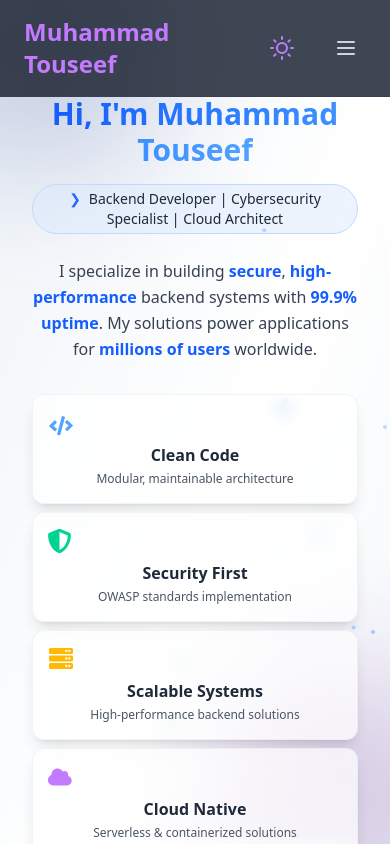
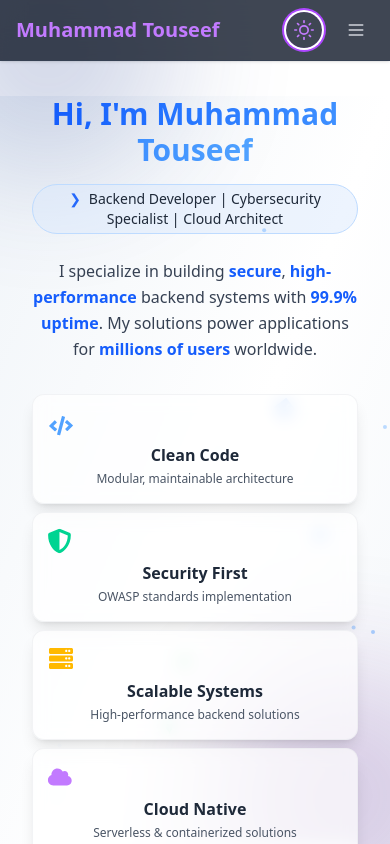
Before and after one commit to M-Touseef/my-portfolio, a React (Vite) app: page / in a window 390 px wide. Both pictures are taken after a click on the button 282 px from the left and 48 px from the top of the page. Shown: the top 844 px of the page. Built offline with nearby package versions, Linux system fonts and the light colour scheme.

Commit message:
Header Section Padding for Mobile View

```diff
--- a/src/components/Navbar.jsx
+++ b/src/components/Navbar.jsx
@@ -1,4 +1,4 @@
-import React, { useState, useEffect } from "react";
+import React, { useState, useEffect, useCallback } from "react";
 import { Link } from "react-scroll";
 import { HiOutlineMenu, HiOutlineX } from "react-icons/hi";
 import { motion, AnimatePresence } from "framer-motion";
@@ -6,36 +6,75 @@ import { FiDownload } from "react-icons/fi";
 import { useTheme } from "../context/ThemeContext";
 import { FiSun, FiMoon } from "react-icons/fi";
 
-const Navbar = () => {
+const Navbar = React.memo(() => {
   const { isDark, toggleTheme } = useTheme();
   const [navOpen, setNavOpen] = useState(false);
   const [scrolled, setScrolled] = useState(false);
   const [activeLink, setActiveLink] = useState("home");
 
-  const toggleNav = () => setNavOpen(!navOpen);
+  const toggleNav = useCallback(() => setNavOpen(prev => !prev), []);
+  const closeNav = useCallback(() => setNavOpen(false), []);
 
   const links = [
     { name: "Home", to: "home" },
-    { name: "Experience", to: "experience" },
     { name: "Skills", to: "skills" },
     { name: "Projects", to: "projects" },
     { name: "Contact", to: "contact" },
   ];
 
   useEffect(() => {
-    const handleScroll = () => setScrolled(window.scrollY > 50);
-    window.addEventListener('scroll', handleScroll);
-    return () => window.removeEventListener('scroll', handleScroll);
+    const handleScroll = () => {
+      setScrolled(window.scrollY > 50);
+    };
+
+    // Throttle scroll events for better performance
+    const throttledScroll = () => {
+      let ticking = false;
+      return () => {
+        if (!ticking) {
+          window.requestAnimationFrame(() => {
+            handleScroll();
+            ticking = false;
+          });
+          ticking = true;
+        }
+      };
+    };
+
+    const scrollHandler = throttledScroll();
+    window.addEventListener('scroll', scrollHandler, { passive: true });
+    return () => window.removeEventListener('scroll', scrollHandler);
   }, []);
 
-  const handleSetActive = (to) => setActiveLink(to);
+  const handleSetActive = useCallback((to) => setActiveLink(to), []);
 
   const navVariants = {
     initial: { y: -50, opacity: 0 },
-    animate: { y: 0, opacity: 1, transition: { type: 'spring', stiffness: 120, damping: 15 } }
+    animate: {
+      y: 0,
+      opacity: 1,
+      transition: {
+        type: 'spring',
+        stiffness: 120,
+        damping: 15
+      }
+    }
   };
 
-  const linkHover = { scale: 1.1, color: isDark ? '#a78bfa' : '#9333EA' };
+  const linkHover = {
+    scale: 1.1,
+    color: isDark ? '#a78bfa' : '#9333EA',
+    transition: { type: 'spring', stiffness: 400, damping: 10 }
+  };
+
+  const mobileLinkVariants = {
+    initial: { x: -20, opacity: 0 },
+    animate: (i) => ({
+      x: 0,
+      opacity: 1,
+      transition: { delay: i * 0.05 }
+    })
+  };
 
   return (
     <motion.nav
@@ -46,50 +85,71 @@ const Navbar = () => {
         isDark
           ? 'bg-gray-900/80 border-gray-700'
           : 'bg-white/80 border-gray-200'
-      } border-b ${scrolled ? 'shadow-xl' : ''}`}
+      } border-b ${scrolled ? 'shadow-lg' : 'shadow-sm'}`}
+      aria-label="Main navigation"
     >
-      <div className="max-w-7xl mx-auto px-6 py-4 flex justify-between items-center">
+      <div className="max-w-7xl mx-auto px-4 sm:px-6 py-3 flex justify-between items-center">
 
-        {/* Logo */}
-        <motion.div whileHover={{ scale: 1.1 }} whileTap={{ scale: 0.95 }}>
-          <Link to="home" smooth duration={500} offset={-120} onClick={() => handleSetActive('home')}
-            className={`text-2xl font-extrabold ${
+        {/* Logo - Reduced padding on mobile */}
+        <motion.div
+          whileHover={{ scale: 1.05 }}
+          whileTap={{ scale: 0.95 }}
+          transition={{ type: 'spring', stiffness: 400 }}
+        >
+          <Link
+            to="home"
+            smooth
+            duration={500}
+            offset={-100}
+            onClick={() => {
+              handleSetActive('home');
+              closeNav();
+            }}
+            className={`text-xl md:text-2xl font-extrabold ${
               isDark ? 'text-purple-400' : 'text-indigo-600'
-            } cursor-pointer`}>
+            } cursor-pointer`}
+            aria-label="Navigate to home section"
+          >
             Muhammad Touseef
           </Link>
         </motion.div>
 
-        <div className="flex items-center gap-6">
+        <div className="flex items-center gap-4 md:gap-6">
           {/* Theme Toggle */}
           <motion.button
             onClick={toggleTheme}
             whileHover={{ scale: 1.1 }}
             whileTap={{ scale: 0.9 }}
-            className="p-2 rounded-full"
-            aria-label="Toggle theme"
+            className="p-2 rounded-full focus:outline-none focus:ring-2 focus:ring-offset-2 focus:ring-purple-500"
+            aria-label={`Switch to ${isDark ? 'light' : 'dark'} mode`}
+            transition={{ type: 'spring', stiffness: 500 }}
           >
             {isDark ? (
-              <FiSun className="w-6 h-6 text-purple-400" />
+              <FiSun className="w-5 h-5 md:w-6 md:h-6 text-purple-400" />
             ) : (
-              <FiMoon className="w-6 h-6 text-indigo-600" />
+              <FiMoon className="w-5 h-5 md:w-6 md:h-6 text-indigo-600" />
             )}
           </motion.button>
 
           {/* Desktop Links */}
-          <div className="hidden md:flex items-center space-x-8">
+          <div className="hidden md:flex items-center space-x-6">
             {links.map(link => (
-              <motion.div key={link.to} whileHover={linkHover} transition={{ type: 'spring' }}>
+              <motion.div
+                key={link.to}
+                whileHover={linkHover}
+                whileTap={{ scale: 0.95 }}
+              >
                 <Link
                   to={link.to}
                   smooth
                   duration={500}
-                  offset={-100}
+                  offset={-80}
                   spy
                   onSetActive={() => handleSetActive(link.to)}
                   className={`relative ${
                     isDark ? 'text-gray-300' : 'text-gray-700'
-                  } font-medium pb-1 ${activeLink === link.to ? (isDark ? 'text-purple-400' : 'text-indigo-600') : ''}`}
+                  } font-medium pb-1 px-1 ${activeLink === link.to ? (isDark ? 'text-purple-400' : 'text-indigo-600') : ''}`}
+                  aria-label={`Navigate to ${link.name} section`}
                 >
                   {link.name}
                   <motion.span
@@ -98,7 +158,7 @@ const Navbar = () => {
                     style={{ backgroundColor: isDark ? '#a78bfa' : '#9333EA' }}
                     initial={false}
                     animate={{ width: activeLink === link.to ? '100%' : '0%' }}
-                    transition={{ duration: 0.3 }}
+                    transition={{ duration: 0.3, type: 'spring' }}
                   />
                 </Link>
               </motion.div>
@@ -108,65 +168,95 @@ const Navbar = () => {
             <motion.a
               href="/resume.pdf"
               download
-              whileHover={{ scale: 1.05, boxShadow: isDark ? '0 0 8px rgba(167,139,250,0.5)' : '0 0 8px rgba(30,64,175,0.5)' }}
+              whileHover={{
+                scale: 1.05,
+                boxShadow: isDark ? '0 0 8px rgba(167,139,250,0.5)' : '0 0 8px rgba(30,64,175,0.5)'
+              }}
               whileTap={{ scale: 0.95 }}
               className={`flex items-center gap-2 px-4 py-2 ${
                 isDark
                   ? 'bg-purple-600 hover:bg-purple-700 text-white'
                   : 'bg-indigo-600 hover:bg-indigo-700 text-white'
-              } rounded-lg transition-colors`}
+              } rounded-lg transition-colors focus:outline-none focus:ring-2 focus:ring-offset-2 ${
+                isDark ? 'focus:ring-purple-500' : 'focus:ring-indigo-500'
+              }`}
+              aria-label="Download resume"
+              transition={{ type: 'spring', stiffness: 400 }}
             >
-              <FiDownload className="w-5 h-5" /> Resume
+              <FiDownload className="w-4 h-4 md:w-5 md:h-5" />
+              <span className="hidden sm:inline">Resume</span>
             </motion.a>
           </div>
 
-          {/* Mobile Menu */}
+          {/* Mobile Menu Button */}
           <motion.button
             onClick={toggleNav}
-            whileHover={{ scale: 1.2 }}
+            whileHover={{ scale: 1.1 }}
             whileTap={{ scale: 0.9 }}
-            className="md:hidden p-2"
-            aria-label="Toggle menu"
+            className="md:hidden p-2 focus:outline-none focus:ring-2 focus:ring-offset-2 focus:ring-purple-500 rounded-full"
+            aria-label="Toggle navigation menu"
+            aria-expanded={navOpen}
+            transition={{ type: 'spring', stiffness: 500 }}
           >
             {navOpen ? (
-              <HiOutlineX className={`w-6 h-6 ${isDark ? 'text-gray-300' : 'text-gray-600'}`} />
+              <HiOutlineX className={`w-5 h-5 ${isDark ? 'text-gray-300' : 'text-gray-600'}`} />
             ) : (
-              <HiOutlineMenu className={`w-6 h-6 ${isDark ? 'text-gray-300' : 'text-gray-600'}`} />
+              <HiOutlineMenu className={`w-5 h-5 ${isDark ? 'text-gray-300' : 'text-gray-600'}`} />
             )}
           </motion.button>
         </div>
       </div>
 
-      {/* Mobile Drawer */}
+      {/* Mobile Drawer - Made more compact */}
       <AnimatePresence>
         {navOpen && (
           <motion.div
             initial={{ height: 0, opacity: 0 }}
-            animate={{ height: 'auto', opacity: 1, transition: { duration: 0.3 } }}
-            exit={{ height: 0, opacity: 0, transition: { duration: 0.2 } }}
-            className={`md:hidden backdrop-blur-sm ${
-              isDark ? 'bg-gray-900/90' : 'bg-white/90'
+            animate={{
+              height: 'auto',
+              opacity: 1,
+              transition: {
+                duration: 0.3,
+                ease: [0.04, 0.62, 0.23, 0.98]
+              }
+            }}
+            exit={{
+              height: 0,
+              opacity: 0,
+              transition: {
+                duration: 0.2,
+                ease: [0.04, 0.62, 0.23, 0.98]
+              }
+            }}
+            className={`md:hidden backdrop-blur-sm overflow-hidden ${
+              isDark ? 'bg-gray-900/95' : 'bg-white/95'
             }`}
           >
-            <div className="flex flex-col px-4 pt-4 pb-6 space-y-3">
+            <div className="flex flex-col px-4 pt-2 pb-4 space-y-2">
               {links.map((link, idx) => (
                 <motion.div
                   key={link.to}
-                  initial={{ x: -20, opacity: 0 }}
-                  animate={{ x: 0, opacity: 1, transition: { delay: idx * 0.05 } }}
+                  custom={idx}
+                  variants={mobileLinkVariants}
+                  initial="initial"
+                  animate="animate"
                 >
                   <Link
                     to={link.to}
                     smooth
                     duration={500}
-                    offset={-100}
+                    offset={-80}
                     spy
-                    onClick={() => { setNavOpen(false); handleSetActive(link.to); }}
-                    className={`block text-lg font-medium ${
+                    onClick={() => {
+                      closeNav();
+                      handleSetActive(link.to);
+                    }}
+                    className={`block py-2 text-base font-medium ${
                       activeLink === link.to
                         ? (isDark ? 'text-purple-400' : 'text-indigo-600')
                         : (isDark ? 'text-gray-300' : 'text-gray-700')
-                    }`}
+                    } focus:outline-none focus:ring-2 focus:ring-purple-500 focus:rounded-md px-2`}
+                    aria-label={`Navigate to ${link.name} section`}
                   >
                     {link.name}
                   </Link>
@@ -176,16 +266,21 @@ const Navbar = () => {
               <motion.a
                 href="/resume.pdf"
                 download
-                initial={{ x: -20, opacity: 0 }}
-                animate={{ x: 0, opacity: 1, transition: { delay: links.length * 0.05 } }}
-                className={`mt-2 flex items-center gap-2 text-lg font-medium px-4 py-2 rounded-lg ${
+                custom={links.length}
+                variants={mobileLinkVariants}
+                initial="initial"
+                animate="animate"
+                className={`mt-1 flex items-center justify-center gap-2 text-base font-medium px-4 py-2 rounded-lg ${
                   isDark
                     ? 'bg-purple-600 hover:bg-purple-700 text-white'
                     : 'bg-indigo-600 hover:bg-indigo-700 text-white'
+                } focus:outline-none focus:ring-2 focus:ring-offset-2 ${
+                  isDark ? 'focus:ring-purple-500' : 'focus:ring-indigo-500'
                 }`}
-                onClick={() => setNavOpen(false)}
+                onClick={closeNav}
+                aria-label="Download resume"
               >
-                <FiDownload className="w-5 h-5" /> Download Resume
+                <FiDownload className="w-4 h-4" /> Download Resume
               </motion.a>
             </div>
           </motion.div>
@@ -193,6 +288,6 @@ const Navbar = () => {
       </AnimatePresence>
     </motion.nav>
   );
-};
+});
 
 export default Navbar;
```
